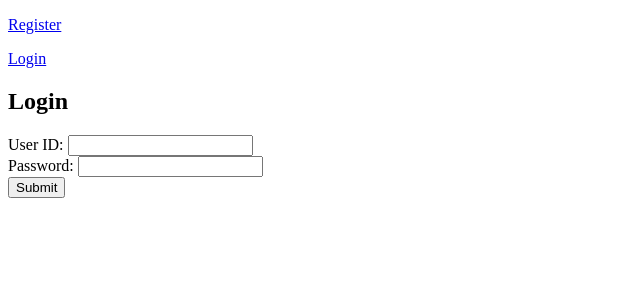
After one commit to cathalb223/CS-1116-CA-1, a Flask app: page /login in a window 1280 px wide. The commit adds this page. Shown: the top 300 px of the page, without its empty margins (0-640 px from the left). Run offline with Flask 3, Linux system fonts and the light colour scheme.

Commit message:
added login, register, logout

```diff
--- a/app.py
+++ b/app.py
@@ -2,7 +2,7 @@ from flask import Flask, render_template, session, redirect, url_for, g, request
 from database import get_db, close_db
 from flask_session import Session
 from werkzeug.security import generate_password_hash, check_password_hash
-from forms import RegistrationForm
+from forms import LoginForm, RegistrationForm
 from functools import wraps
 
 app = Flask(__name__)
@@ -13,6 +13,75 @@ app.config["SESSION_TYPE"] = "filesystem"
 
 Session(app)
 
+@app.before_request
+def load_logged_in_user():
+    g.user = session.get("user_id",None)
+
+def login_required(view):
+    @wraps(view)
+    def wrapped_view(*args):
+        if g.user is None:
+            return redirect(url_for("login"))
+        return view(*args)
+    return wrapped_view
+
 @app.route("/")
 def index():
     return render_template("index.html")
+
+@app.route("/register", methods=["GET", "POST"])
+def register():
+    form = RegistrationForm()
+
+    if form.validate_on_submit():
+        user_id = form.user_id.data
+        password = form.password.data
+        password2 = form.password2.data
+        db = get_db()
+        conflict = db.execute("""SELECT * FROM users
+                       WHERE user_id = ?""", (user_id,)).fetchone()
+
+        if conflict is not None:
+            form.user_id.errors.append("User ID conflict")
+        else:
+
+            gigs = db.execute("""INSERT INTO users (user_id, password)
+                              VALUES (?, ?);""", (user_id, generate_password_hash(password) ))
+            db.commit()
+            return redirect(url_for("login"))
+
+
+
+    return render_template("registration_form.html",
+                           form=form)
+
+@app.route("/login", methods=["GET", "POST"])
+def login():
+    form = LoginForm()
+
+    if form.validate_on_submit():
+        user_id = form.user_id.data
+        password = form.password.data
+
+        db = get_db()
+        matching_user = db.execute("""SELECT * FROM users
+                       WHERE user_id = ?""", (user_id,)).fetchone()
+
+        if matching_user is None:
+            form.user_id.errors.append("Unknown User ID")
+        elif not check_password_hash(matching_user["password"], password):
+            form.password.errors.append("Incorrect password")
+        else:
+            session.clear()
+            session["user_id"] = user_id
+            return redirect(url_for("index"))
+
+    return render_template("login_form.html",
+                           form=form)
+
+
+@app.route("/logout")
+@login_required
+def logout():
+    session.clear()
+    return redirect(url_for("index"))
--- a/forms.py
+++ b/forms.py
@@ -4,7 +4,12 @@ from wtforms.validators import InputRequired, EqualTo
 
 
 class RegistrationForm(FlaskForm):
-    user_id = StringField("Band:", validators=[InputRequired()])
+    user_id = StringField("User ID: ", validators=[InputRequired()])
     password = PasswordField("Password:", validators=[InputRequired()])
-    password2 = PasswordField("Password:", validators=[InputRequired(),EqualTo("password")])
+    password2 = PasswordField("Confirm Password:", validators=[InputRequired(), EqualTo("password")])
     submit = SubmitField("Submit")
+
+class LoginForm(FlaskForm):
+    user_id = StringField("User ID: ", validators=[InputRequired()])
+    password = PasswordField("Password:", validators=[InputRequired()])
+    submit = SubmitField("Submit")
--- a/shema.sql
+++ b/shema.sql
@@ -5,3 +5,6 @@ CREATE TABLE users
     user_id TEXT PRIMARY KEY,
     password TEXT NOT NULL
 );
+
+SELECT *
+FROM users
--- a/templates/base.html
+++ b/templates/base.html
@@ -3,11 +3,19 @@
 <head>
     <meta charset="UTF-8">
     <meta name="viewport" content="width=device-width, initial-scale=1.0">
-    <link rel="stylesheet" href="{{ url_for('static' , filenme='styles.css') }}">
+    <link rel="stylesheet" href="{{ url_for('static' , filename='styles.css') }}">
     <title>Dice Jail</title>
 </head>
 <body>
-
+    <header>
+        {% if g.user %}
+        <p>User ID: {{g.user}}</p>
+        <p><a href="{{ url_for('logout')}}">Logout</a></p>
+        {% else %}
+        <p><a href="{{ url_for('register')}}">Register</a></p>
+        <p><a href="{{ url_for('login')}}">Login</a></p>
+        {% endif %}
+    </header>
 
     {% block main_content %}
     {% endblock %}
--- a/templates/index.html
+++ b/templates/index.html
@@ -3,7 +3,6 @@
 {% block main_content %}
     <h1>Welcome to Dice Jail!</h1>
     <p>Insert information</p>
-    <a href="{{ url_for('registration') }}">Register to make an account!</a>
-    <a href="{{ url_for('login') }}">Login to an existing account!</a>
+
 
 {% endblock %}
--- /dev/null
+++ b/templates/login_form.html
@@ -0,0 +1,26 @@
+{% extends "base.html" %}
+
+{% block main_content %}
+    <h2>Login</h2>
+    <form action="" method="POST" novalidate>
+        {{ form.hidden_tag() }}
+
+        {{form.user_id.label}}
+        {{form.user_id()}}
+        {% for error in form.user_id.errors %}
+            {{error}}
+        {% endfor %}
+
+        <br />
+
+        {{form.password.label}}
+        {{form.password()}}
+         {% for error in form.password.errors %}
+            {{error}}
+        {% endfor %}
+
+        <br>
+        {{form.submit()}}
+    </form>
+
+{% endblock %}
```
Also changed, not shown: templates/registration_form.html (added, +32 -0 lines), app.db, 2 other files.
